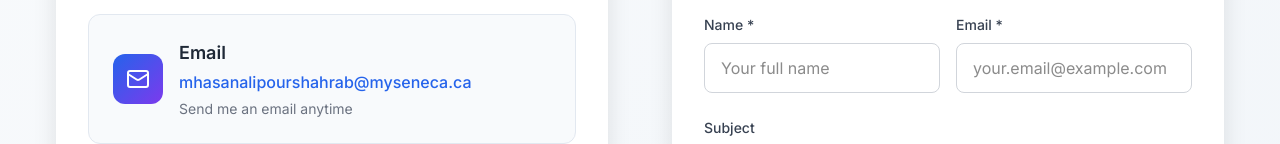
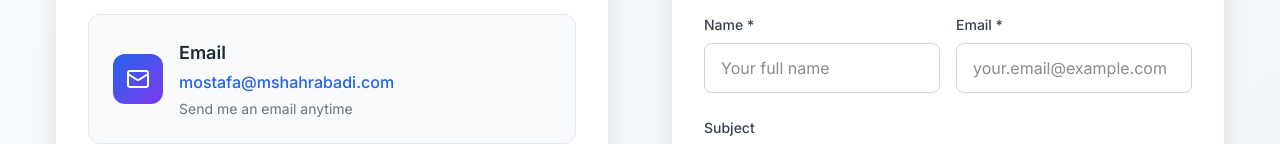
Before and after one commit to most4f4/m-shahrabadi, a Next.js app: page /contact in a window 1280 px wide. Shown: the part 388-532 px from the top of the page. Built offline with nearby package versions, Linux system fonts and the light colour scheme.

Commit message:
email updated

```diff
--- a/components/sections/ContactSection.tsx
+++ b/components/sections/ContactSection.tsx
@@ -113,8 +113,8 @@ export default function ContactSection() {
     {
       icon: Mail,
       title: "Email",
-      value: "mhasanalipourshahrab@myseneca.ca",
-      href: "mailto:mhasanalipourshahrab@myseneca.ca",
+      value: "mostafa@mshahrabadi.com",
+      href: "mailto:mostafa@mshahrabadi.com",
       description: "Send me an email anytime",
     },
     {
```
